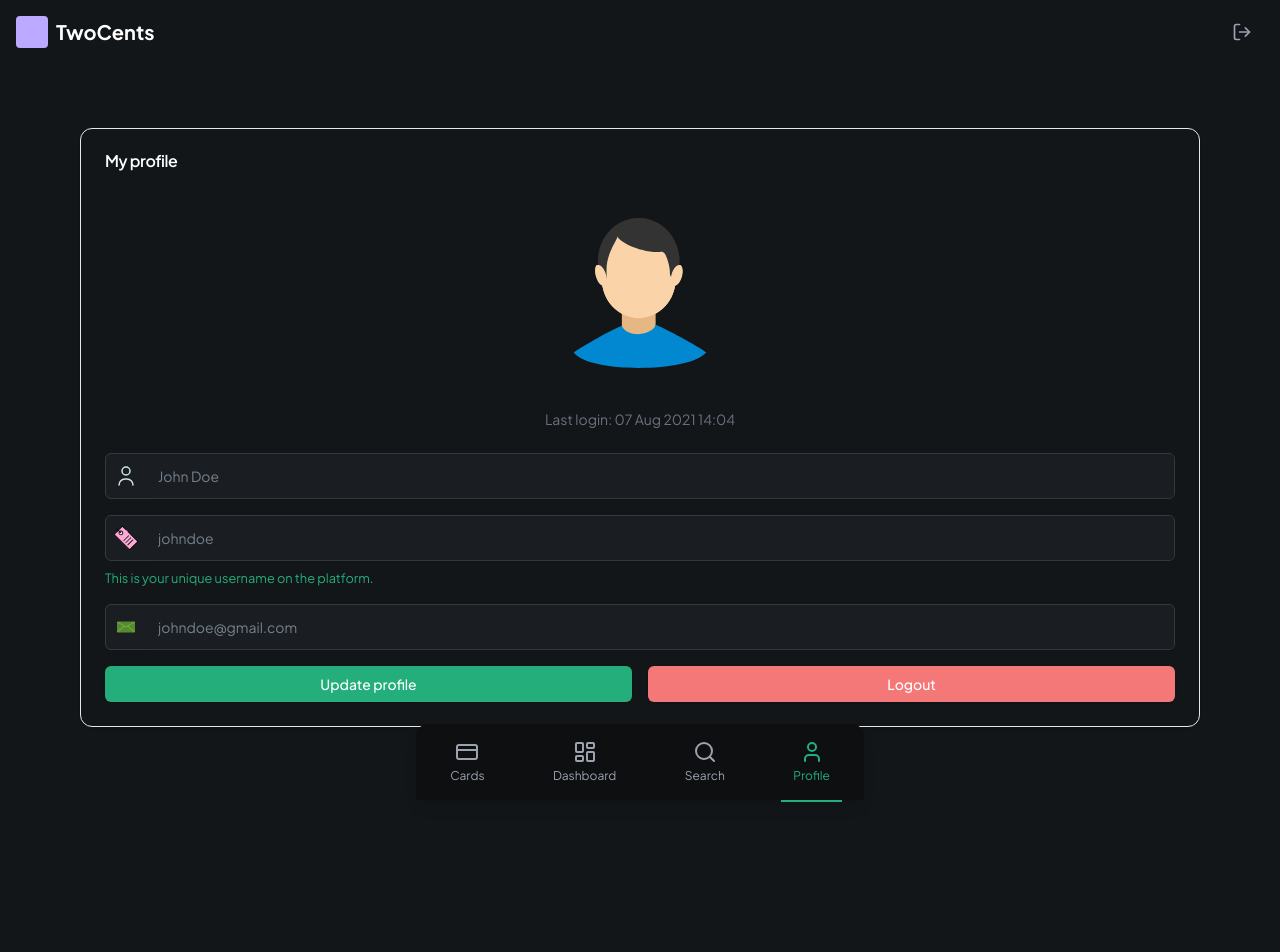
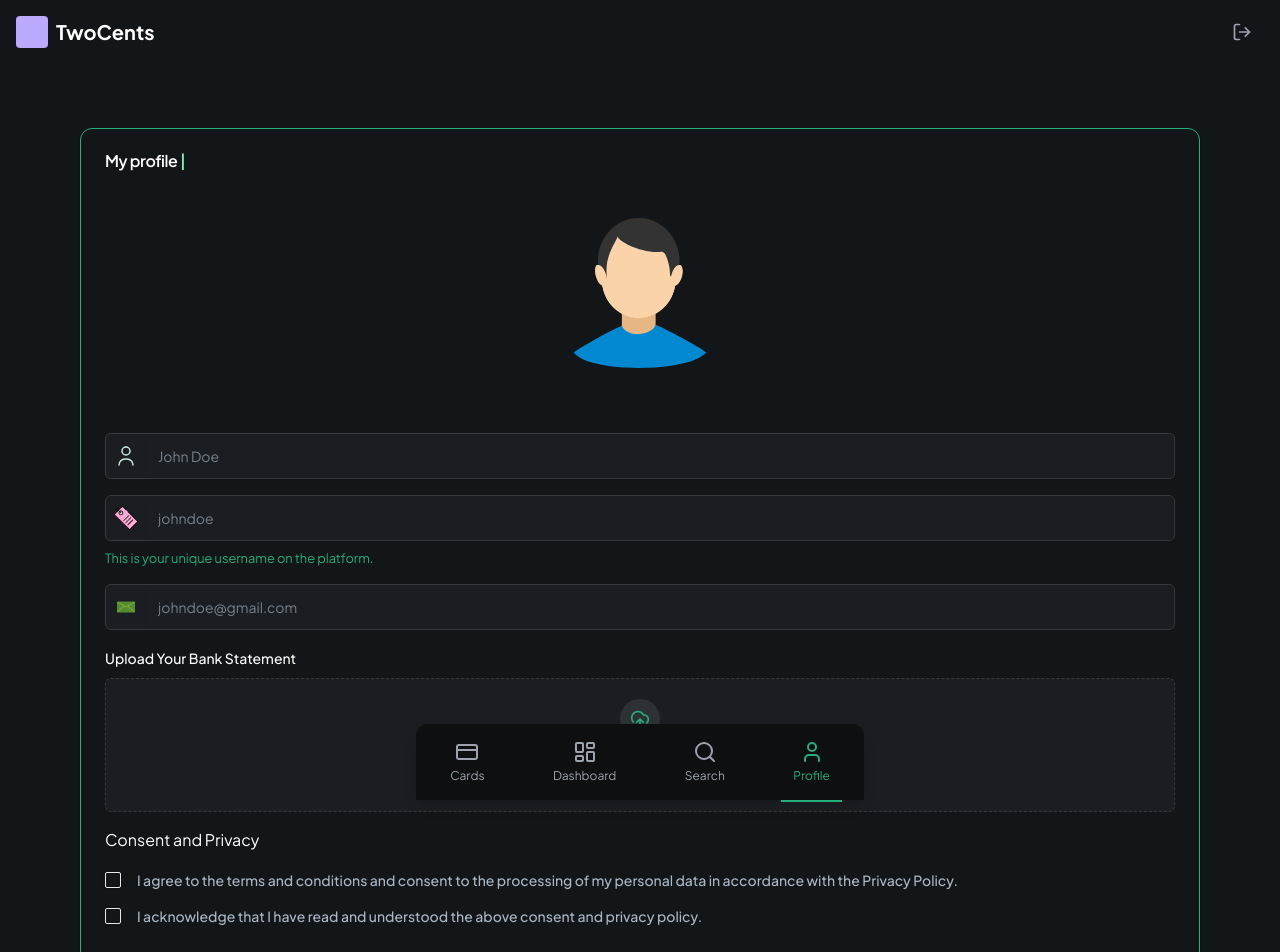
Before and after one commit to nfransec/twocents, a Next.js app: page /profile in a window 1280 px wide. Shown: the top 952 px of the page. Before the commit the page ends 896 px from the top, so only its background shows below. Built offline with nearby package versions, Linux system fonts and the light colour scheme; no server answers.

Commit message:
F1002102

```diff
--- a/constants/index.ts
+++ b/constants/index.ts
@@ -7,13 +7,9 @@ export const UserFormDefaultValues = {
   email: "",
   phone: "",
   gender: "Male" as Gender,
-  address: "",
-  occupation: "",
-  primaryCard: "",
-  identificationType: "Birth Certificate",
-  identificationNumber: "",
-  identificationDocument: [],
+  bankStatement: [],
   privacyConsent: false,
+  acknowledgementConsent: false,
 };
 
 export const IdentificationTypes = [
--- a/package.json
+++ b/package.json
@@ -11,6 +11,7 @@
   "dependencies": {
     "@hookform/resolvers": "^3.9.0",
     "@radix-ui/react-avatar": "^1.1.1",
+    "@radix-ui/react-checkbox": "^1.1.2",
     "@radix-ui/react-dialog": "^1.1.2",
     "@radix-ui/react-icons": "^1.3.0",
     "@radix-ui/react-label": "^2.1.0",
@@ -37,6 +38,7 @@
     "react": "^18",
     "react-datepicker": "^7.4.0",
     "react-dom": "^18",
+    "react-dropzone": "^14.2.10",
     "react-hook-form": "^7.53.0",
     "react-hot-toast": "^2.4.1",
     "react-phone-number-input": "^3.4.8",
--- a/src/app/login/page.tsx
+++ b/src/app/login/page.tsx
@@ -10,11 +10,12 @@ export default function LoginPage() {
                 <div className='sub-container max-w-[496px]'>
                     <div className='flex justify-center items-center'>
                         <Image
-                            src='/assets/icons/app-logo2.svg'
-                            height={100}
-                            width={100}
+                            // src='/assets/icons/app-logo2.svg'
+                            src='/2c.png'
+                            height={2000}
+                            width={2000}
                             alt='TwoCent'
-                            className='mb-12 h-10 w-fit justify-center items-center'
+                            className='mb-2 h-15 w-fit justify-center items-center'
                         />
                     </div>
                     <LoginForm />
--- a/src/app/profile/page.tsx
+++ b/src/app/profile/page.tsx
@@ -20,6 +20,9 @@ import CustomSidebar from "@/components/customSidebar"
 import CustomFormField from "@/components/CustomFormField"
 import { FormFieldType } from "@/components/forms/UserForm"
 import BottomNavigation from "@/components/BottomNavigation"
+import FileUploader from "@/components/FileUploader"
+import { UserFormDefaultValues } from "../../../constants"
+
 
 
 export interface UserType {
@@ -35,9 +38,18 @@ export interface UserType {
 const userFormSchema = z.object({
   fullName: z.string().min(2, { message: "Full name must be at least 2 characters." }),
   email: z.string().email({ message: "Please enter a valid email." }),
-  // phoneNumber: z.string().min(10, { message: "Please enter a valid phone number." }),
+  phoneNumber: z.string().min(10, { message: "Please enter a valid phone number." }).optional(),
   username: z.string().min(2, { message: "Username must be at least 2 characters." }),
-})
+  bankStatement: z.custom<File[]>().optional(),
+  privacyConsent: z
+    .boolean()
+    .default(false)
+    .refine((value) => value === true, { message: 'You must agree to the privacy policy to proceed.'}),
+  acknowledgementConsent: z
+    .boolean()
+    .default(false)
+    .refine((value) => value === true, { message: 'You must agree to the acknowledgement policy to proceed.'}),
+});
 
 export default function ProfilePage() {
   const router = useRouter()
@@ -48,10 +60,11 @@ export default function ProfilePage() {
   const userForm = useForm<z.infer<typeof userFormSchema>>({
     resolver: zodResolver(userFormSchema),
     defaultValues: {
+      ...UserFormDefaultValues,
       fullName: "",
       email: "",
       username: "",
-      // phoneNumber: "",
+      phoneNumber: "",
     },
   })
 
@@ -66,6 +79,8 @@ export default function ProfilePage() {
         email: userData?.email ?? "",
         //phoneNumber: userData?.phoneNumber ?? "",
         username: userData?.username ?? "",
+        privacyConsent: false,
+        acknowledgementConsent: false,
       })
     } catch (error) {
       handleError(error)
@@ -145,9 +160,9 @@ export default function ProfilePage() {
           <div className="px-4 py-6 sm:px-0">
             <div className="flex flex-col md:flex-row gap-6">
               {/* Profile Card */}
-              <Card className="flex-1">
+              <Card className="flex-1 border-green-500">
                 <CardHeader>
-                  <CardTitle>My profile</CardTitle>
+                  <CardTitle>My profile <span className='text-green-300'>|</span> {user?.fullName.split(' ')[0]}</CardTitle>
                 </CardHeader>
                 <CardContent>
                   <div className="flex flex-col items-center mb-6">
@@ -158,7 +173,6 @@ export default function ProfilePage() {
                       height={200}
                       className="rounded-full mb-4"
                     />
-                    <p className="text-sm text-gray-500">Last login: 07 Aug 2021 14:04</p>
                   </div>
                   <Form {...userForm}>
                     <form onSubmit={userForm.handleSubmit(onSubmitUserForm)} className="space-y-4">
@@ -198,12 +212,45 @@ export default function ProfilePage() {
                           placeholder="(555) 123-4567"
                       /> */}
 
+
+                      <div className="mt-10">
+                        <CustomFormField
+                          fieldType={FormFieldType.SKELETON}
+                          control={userForm.control}
+                          name='bankStatement'
+                          label='Upload Your Bank Statement'
+                          renderSkeleton={(field) => (
+                            <FormControl>
+                              <FileUploader files={field.value} onChange={field.onChange} />
+                            </FormControl>
+                          )}
+                        />
+
+                        <section className='mt-4 space-y-6'>
+                          <div className='mb-9 space-y-1 flex flex-col gap-4'>
+                            <h2 className='text-14-bold'>Consent and Privacy</h2>
+                            <CustomFormField
+                              fieldType={FormFieldType.CHECKBOX}
+                              control={userForm.control}
+                              name='privacyConsent'
+                              label='I agree to the terms and conditions and consent to the processing of my personal data in accordance with the Privacy Policy.'
+                            />
+
+                            <CustomFormField
+                              fieldType={FormFieldType.CHECKBOX}
+                              control={userForm.control}
+                              name='acknowledgementConsent'
+                              label='I acknowledge that I have read and understood the above consent and privacy policy.'
+                            />
+                          </div>
+                        </section>
+
                         <div className="flex flex-row space-x-4 mt-6 justify-between">
                           <Button type="submit" className="w-full bg-green-500" disabled={isLoading}>
                             {isLoading && <Icons.spinner className="mr-2 h-4 w-4 animate-spin" />}
-                          Update profile
+                            Save and Continue
                           </Button>
-                        <Button
+                          {/* <Button
                             type="button"
                             className="w-full bg-red-500 text-white"
                             onClick={logout}
@@ -211,13 +258,14 @@ export default function ProfilePage() {
                           >
                             {isLoading && <Icons.spinner className="mr-2 h-4 w-4 animate-spin" />}
                             Logout
-                        </Button>
+                          </Button> */}
+                        </div>
+
                       </div>
                     </form>
                   </Form>
                 </CardContent>
               </Card>
-
             </div>
           </div>
         </main>
--- a/src/components/CustomFormField.tsx
+++ b/src/components/CustomFormField.tsx
@@ -21,6 +21,7 @@ import { Select, SelectContent, SelectValue } from './ui/select'
 import { SelectTrigger } from '@radix-ui/react-select'
 import { Button } from './ui/button'
 import { Eye, EyeOff } from 'lucide-react'
+import { Checkbox } from './ui/checkbox'
 
 type E164Number = string;
 
@@ -147,6 +148,21 @@ const RenderField = ({ field, props }: { field: any; props: CustomProps }) => {
             )
         case FormFieldType.SKELETON:
             return props.renderSkeleton ? props.renderSkeleton(field) : null
+        case FormFieldType.CHECKBOX:
+            return (
+                <FormControl>
+                    <div className='flex items-center gap-4'>
+                        <Checkbox
+                            id={props.name}
+                            checked={field.value}
+                            onCheckedChange={field.onChange}
+                        />
+                        <label htmlFor={props.name} className='checkbox-label'>
+                            {props.label}
+                        </label>
+                    </div>
+                </FormControl>
+            );
         case FormFieldType.SELECT:
             return (
                 <div className='flex rounded-md border border-dark-500 bg-dark-400 w-fit'>
--- /dev/null
+++ b/src/components/FileUploader.tsx
@@ -0,0 +1,37 @@
+'use client'
+
+import { convertFileToUrl } from '@/lib/utils'
+import React, { useCallback } from 'react'
+import { useDropzone } from 'react-dropzone'
+import Image from 'next/image'
+type FileUploaderProps = {
+    files: File[],
+    onChange: (files: File[]) => void
+}
+
+const FileUploader = ({files, onChange}: FileUploaderProps) => {
+    const onDrop = useCallback((acceptedFiles: File[]) => {
+        onChange(acceptedFiles)
+    }, [])
+
+    const { getRootProps, getInputProps, isDragActive } = useDropzone({ onDrop })
+
+    return (
+        <div {...getRootProps()} className='file-upload'>
+            <input {...getInputProps()} />
+            {files && files?.length > 0 ? (
+                <Image src={convertFileToUrl(files[0])} alt='file' width={1000} height={1000} className='max-h-[400px] overflow-hidden object-cover'/>
+            ) : (
+                <>
+                    <Image src='/assets/icons/upload.svg' alt='file-upload' width={40} height={40} />
+                    <div className='file-upload_label'>
+                        <p className='text-14-regular>'><span className='text-green-500'>Click to upload</span> or grag and drop</p>
+                        <p>PDF, JPG, PNG, DOC, DOCX, XLS, XLSX, PPT, PPTX</p>
+                    </div>
+                </>
+            )}
+        </div>
+    )
+}
+
+export default FileUploader
--- /dev/null
+++ b/src/components/ui/checkbox.tsx
@@ -0,0 +1,30 @@
+"use client"
+
+import * as React from "react"
+import * as CheckboxPrimitive from "@radix-ui/react-checkbox"
+import { CheckIcon } from "@radix-ui/react-icons"
+
+import { cn } from "@/lib/utils"
+
+const Checkbox = React.forwardRef<
+  React.ElementRef<typeof CheckboxPrimitive.Root>,
+  React.ComponentPropsWithoutRef<typeof CheckboxPrimitive.Root>
+>(({ className, ...props }, ref) => (
+  <CheckboxPrimitive.Root
+    ref={ref}
+    className={cn(
+      "peer h-4 w-4 shrink-0 rounded-sm border border-primary shadow focus-visible:outline-none focus-visible:ring-1 focus-visible:ring-ring disabled:cursor-not-allowed disabled:opacity-50 data-[state=checked]:bg-primary data-[state=checked]:text-primary-foreground",
+      className
+    )}
+    {...props}
+  >
+    <CheckboxPrimitive.Indicator
+      className={cn("flex items-center justify-center text-current")}
+    >
+      <CheckIcon className="h-4 w-4" />
+    </CheckboxPrimitive.Indicator>
+  </CheckboxPrimitive.Root>
+))
+Checkbox.displayName = CheckboxPrimitive.Root.displayName
+
+export { Checkbox }
```
Also changed, not shown: src/app/cards/page.tsx (+34 -14 lines), public/2c.png (added), 1 other file (tests, documents, lock files or other folders). Lines whose indentation alone changed are shown as unchanged.
